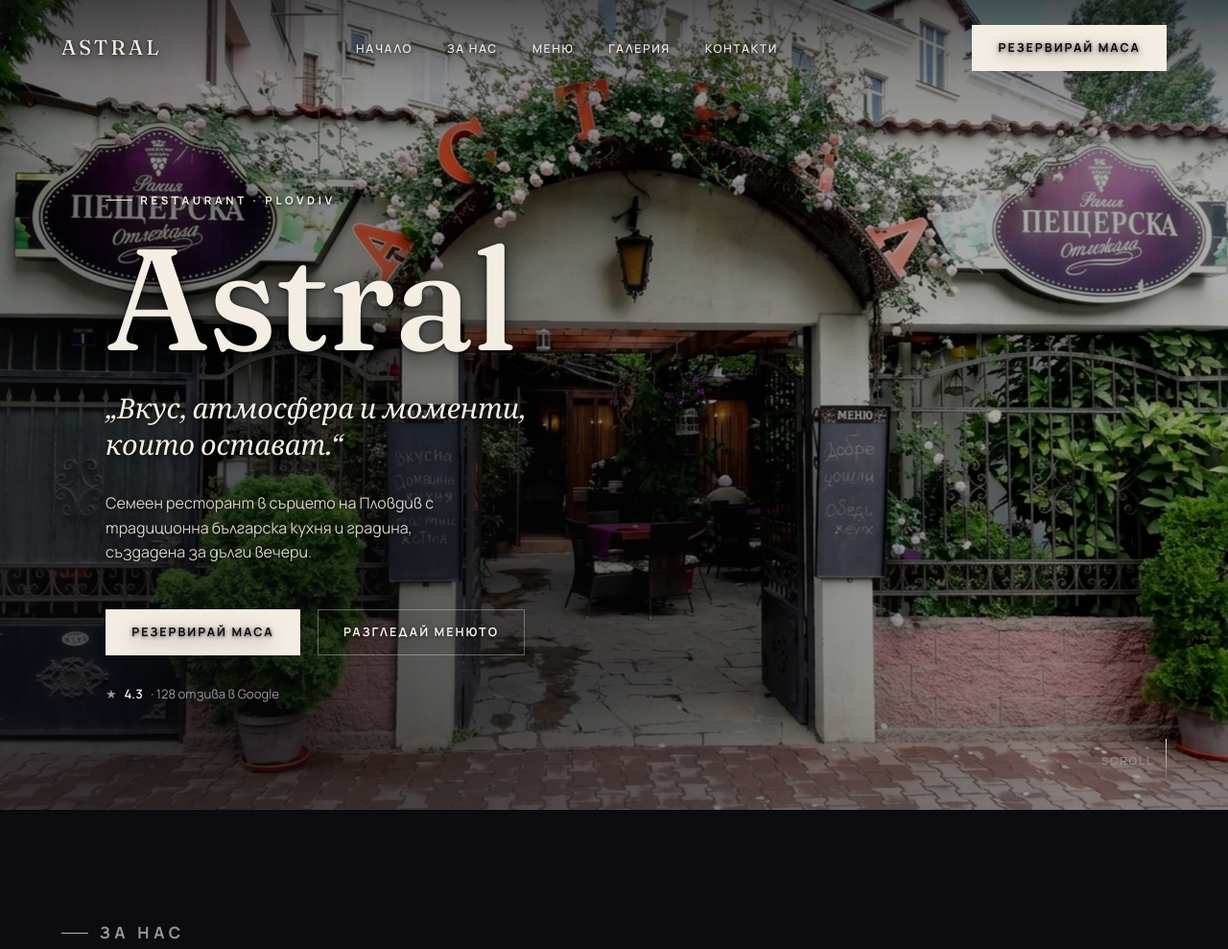
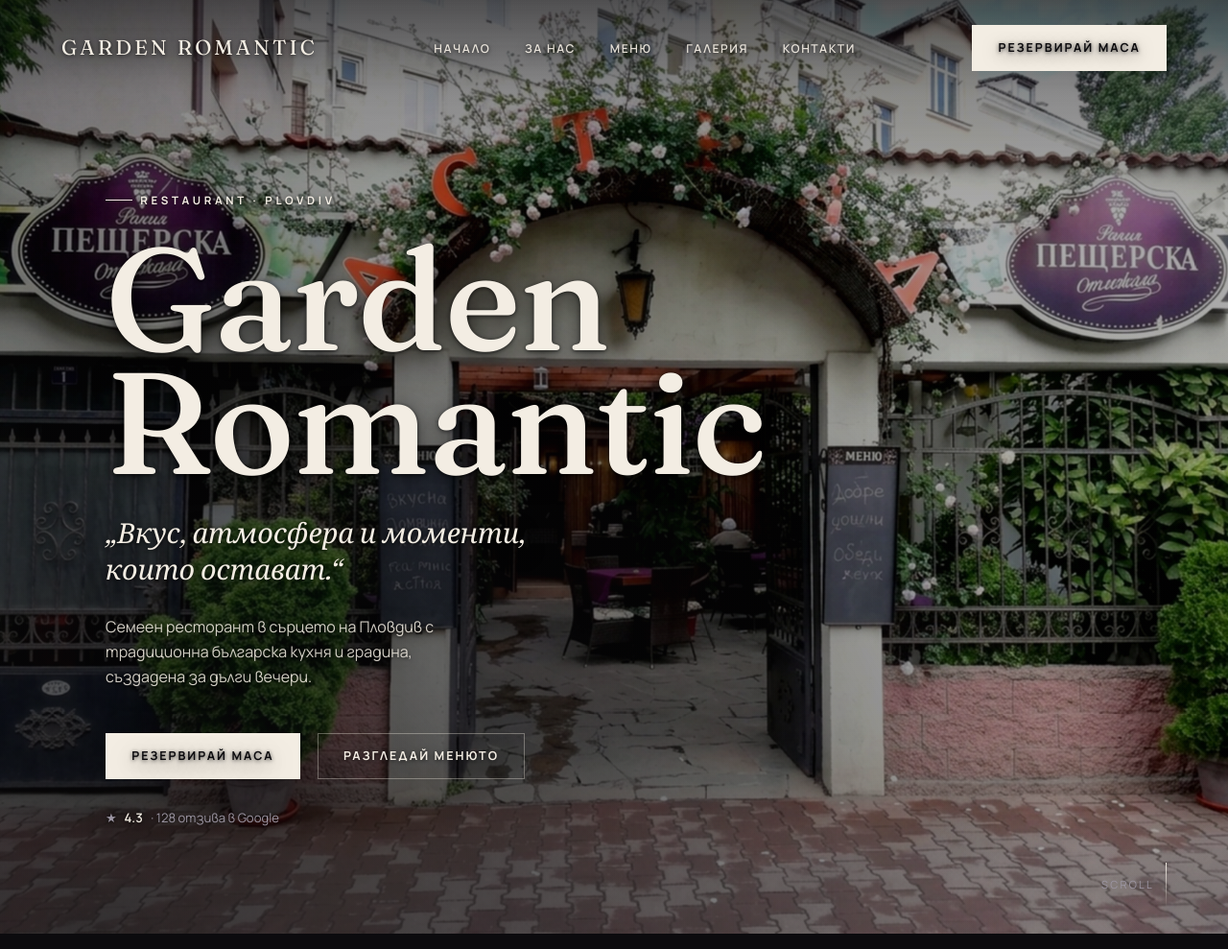
Before and after one commit to Efe1-alt/My-Gyros, a plain HTML site: page index.html in a window 1280 px wide. Shown: the top 989 px of the page at 96% size. Drawn offline with Linux system fonts and the light colour scheme.

Commit message:
Смяна на името на сайта на Restaurant - Garden Romantic

```diff
--- a/css/style.css
+++ b/css/style.css
@@ -1,5 +1,5 @@
 /* ============================================================
-   ASTRAL — Modern Night Dining
+   GARDEN ROMANTIC — Modern Night Dining
    Design system: warm near-black ground, ivory type, muted
    lavender accent. Fraunces (editorial serif) + Manrope (UI sans).
    ============================================================ */
--- a/index.html
+++ b/index.html
@@ -3,7 +3,7 @@
 <head>
 <meta charset="UTF-8" />
 <meta name="viewport" content="width=device-width, initial-scale=1.0" />
-<title>Астрал | Ресторант в Пловдив</title>
+<title>Restaurant - Garden Romantic | Ресторант в Пловдив</title>
 <meta name="description" content="Семеен ресторант в сърцето на Пловдив с традиционна българска кухня по домашни рецепти, градина на открито и опции без глутен, без лактоза и вегетарианско меню. Ул. „Висла“ 1, Пловдив." />
 
 <script>
@@ -20,7 +20,7 @@
 
 <!-- Open Graph -->
 <meta property="og:type" content="restaurant.restaurant" />
-<meta property="og:title" content="Астрал | Ресторант в Пловдив" />
+<meta property="og:title" content="Restaurant - Garden Romantic | Ресторант в Пловдив" />
 <meta property="og:description" content="Семеен ресторант в рустик и модерен стил. Традиционна българска кухня по домашни рецепти, приготвена от нулата. Ул. „Висла“ 1, Пловдив." />
 <meta property="og:image" content="images/hero-entrance.jpg" />
 <meta property="og:locale" content="bg_BG" />
@@ -35,7 +35,7 @@
 {
   "@context": "https://schema.org",
   "@type": "Restaurant",
-  "name": "Ресторант Астрал",
+  "name": "Restaurant - Garden Romantic",
   "image": "images/hero-entrance.jpg",
   "telephone": "+35932634814",
   "address": {
@@ -68,7 +68,7 @@
      ============================================================ -->
 <header class="nav" id="siteNav">
   <div class="container">
-    <a href="#home" class="nav__mark">ASTRAL</a>
+    <a href="#home" class="nav__mark">GARDEN ROMANTIC</a>
 
     <nav aria-label="Основна навигация">
       <ul class="nav__links">
@@ -106,13 +106,13 @@
        ============================================================ -->
   <section class="hero" id="home">
     <div class="hero__media">
-      <img src="images/hero-entrance.jpg" alt="Входът на ресторант Астрал — арка от рози с надпис Astral, маси и градина пред заведението" width="1800" height="1320" fetchpriority="high" />
+      <img src="images/hero-entrance.jpg" alt="Входът на ресторант Garden Romantic — арка от рози, маси и градина пред заведението" width="1800" height="1320" fetchpriority="high" />
     </div>
     <div class="hero__scrim" aria-hidden="true"></div>
 
     <div class="hero__content">
       <p class="eyebrow">Restaurant · Plovdiv</p>
-      <h1>Astral</h1>
+      <h1>Garden Romantic</h1>
       <p class="hero__tagline">„Вкус, атмосфера и моменти,<br />които остават.“</p>
       <p class="hero__support">Семеен ресторант в сърцето на Пловдив с традиционна българска кухня и градина, създадена за дълги вечери.</p>
 
@@ -142,7 +142,7 @@
       <div class="statement__text">
         <p class="eyebrow">За нас</p>
         <h2>Семеен ресторант в сърцето на Пловдив.</h2>
-        <p>Астрал съчетава рустик и модерен стил, за да ви посрещне като у дома. Сервираме традиционна българска кухня по домашни рецепти, предавани от поколение на поколение — всичко се приготвя от нулата.</p>
+        <p>Garden Romantic съчетава рустик и модерен стил, за да ви посрещне като у дома. Сервираме традиционна българска кухня по домашни рецепти, предавани от поколение на поколение — всичко се приготвя от нулата.</p>
         <p>Разполагаме с приятна градина и тераса на открито, идеална за обяд и релакс. Предлагаме и опции без глутен и без лактоза, както и вегетарианско меню.</p>
         <blockquote class="statement__quote">
           <p>„Рецептите на баба! Всичко е приготвено от нулата.“</p>
@@ -150,7 +150,7 @@
         </blockquote>
       </div>
       <div class="statement__media">
-        <img src="images/about-interior.jpg" alt="Уютната зала на ресторант Астрал — зелени дивани, осветени лавици и подредена маса" loading="lazy" width="1024" height="922" />
+        <img src="images/about-interior.jpg" alt="Уютната зала на ресторант Garden Romantic — зелени дивани, осветени лавици и подредена маса" loading="lazy" width="1024" height="922" />
       </div>
     </div>
   </section>
@@ -289,7 +289,7 @@
     <div class="container">
       <div class="section-head reveal">
         <p class="eyebrow">Галерия</p>
-        <h2>Поглед в Астрал</h2>
+        <h2>Поглед в Garden Romantic</h2>
       </div>
 
       <!-- Populated at runtime by js/gallery.js from images/gallery/manifest.json —
@@ -346,7 +346,7 @@
 
             <article class="review-card" role="group" aria-roledescription="слайд" aria-label="Отзив 1 от 6">
               <div class="review-card__stars" aria-hidden="true">★★★★★</div>
-              <p>„Отлична кухня и невероятен комфорт! Посещението ни в ресторант „Астрал“ беше истинско удоволствие.“</p>
+              <p>„Отлична кухня и невероятен комфорт! Посещението ни в ресторант „Garden Romantic“ беше истинско удоволствие.“</p>
               <p class="review-card__name">Георги Тонков</p>
             </article>
 
@@ -480,13 +480,13 @@
 
           <div class="form__submit">
             <button type="submit" class="btn btn-primary">Изпрати запитване</button>
-            <span class="form__note">Заявката се потвърждава от екипа на Астрал по телефон.</span>
+            <span class="form__note">Заявката се потвърждава от екипа на Garden Romantic по телефон.</span>
           </div>
         </form>
 
         <div class="form__success" id="resSuccess" role="status">
           <h3>Благодарим ви!</h3>
-          <p>Заявката ви е получена. Екипът на Астрал ще се свърже с вас на посочения телефон, за да потвърди резервацията.</p>
+          <p>Заявката ви е получена. Екипът на Garden Romantic ще се свърже с вас на посочения телефон, за да потвърди резервацията.</p>
         </div>
       </div>
     </div>
@@ -532,7 +532,7 @@
         <iframe
           class="map-frame__embed"
           src="https://www.google.com/maps?q=%D0%A0%D0%B5%D1%81%D1%82%D0%BE%D1%80%D0%B0%D0%BD%D1%82%20%D0%90%D1%81%D1%82%D1%80%D0%B0%D0%BB%2C%20%D1%83%D0%BB.%20%D0%92%D0%B8%D1%81%D0%BB%D0%B0%201%2C%20%D0%9F%D0%BB%D0%BE%D0%B2%D0%B4%D0%B8%D0%B2%2C%20%D0%91%D1%8A%D0%BB%D0%B3%D0%B0%D1%80%D0%B8%D1%8F&amp;ll=42.1523412,24.7463371&amp;z=17&amp;output=embed"
-          title="Карта с местоположението на ресторант Астрал, ул. Висла 1, Пловдив"
+          title="Карта с местоположението на ресторант Garden Romantic, ул. Висла 1, Пловдив"
           loading="lazy"
           referrerpolicy="no-referrer-when-downgrade"
         ></iframe>
@@ -556,7 +556,7 @@
   <div class="container">
     <div class="footer__top">
       <div class="footer__brand">
-        <a href="#home" class="nav__mark">ASTRAL</a>
+        <a href="#home" class="nav__mark">GARDEN ROMANTIC</a>
         <p class="footer__tag">„Вкус, атмосфера и моменти, които остават.“</p>
         <div class="hero__badge footer__badge" aria-label="Оценка 4,3 от 5 в Google, 128 отзива">
           <span class="hero__badge-stars" aria-hidden="true">★</span>
@@ -601,7 +601,7 @@
     </div>
 
     <div class="footer__bottom">
-      <span>© <span id="year"></span> Ресторант Астрал. Всички права запазени.</span>
+      <span>© <span id="year"></span> Restaurant - Garden Romantic. Всички права запазени.</span>
       <span>Пловдив, България</span>
     </div>
   </div>
--- a/js/gallery.js
+++ b/js/gallery.js
@@ -26,7 +26,7 @@
     var btn = document.createElement("button");
     btn.type = "button";
     btn.className = "gallery__item";
-    btn.setAttribute("aria-label", photo.alt || "Снимка от Астрал");
+    btn.setAttribute("aria-label", photo.alt || "Снимка от Garden Romantic");
 
     var img = document.createElement("img");
     img.src = base + photo.file;
```
Also changed, not shown: 1 other file.
